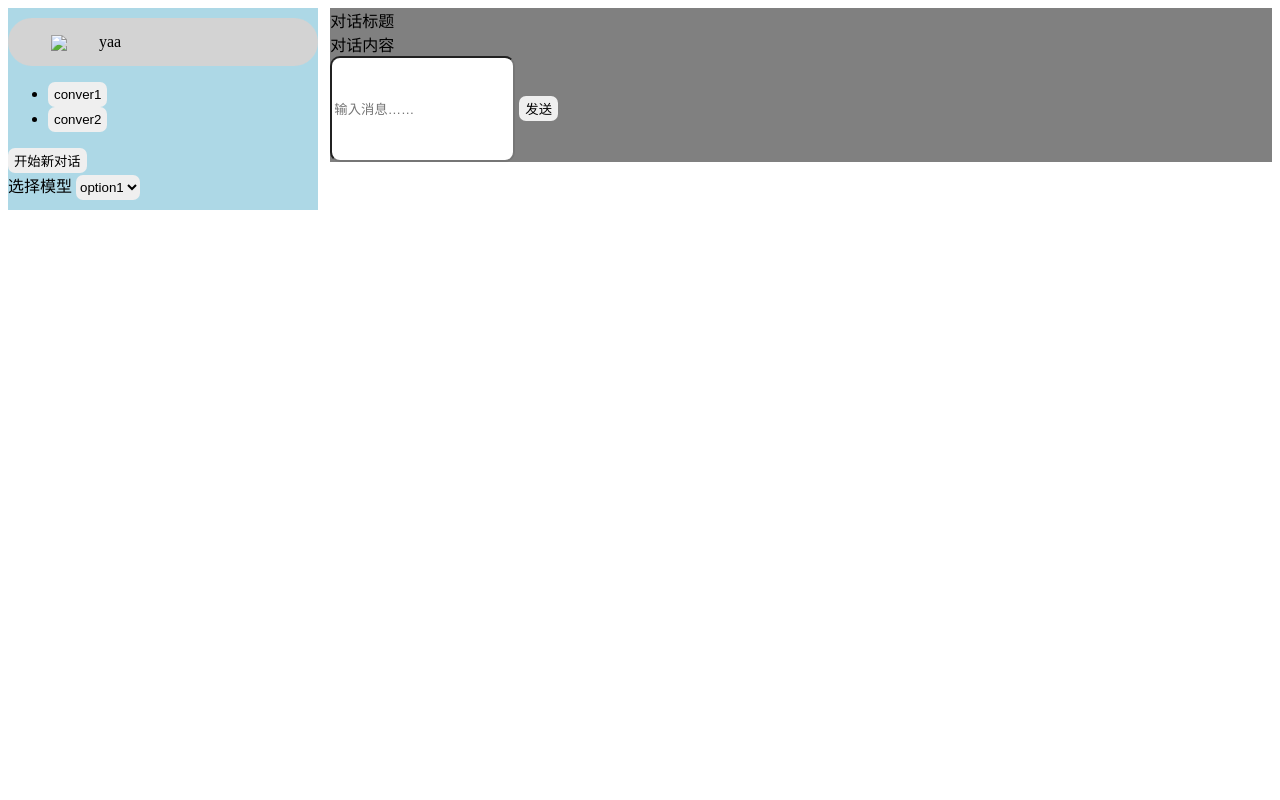
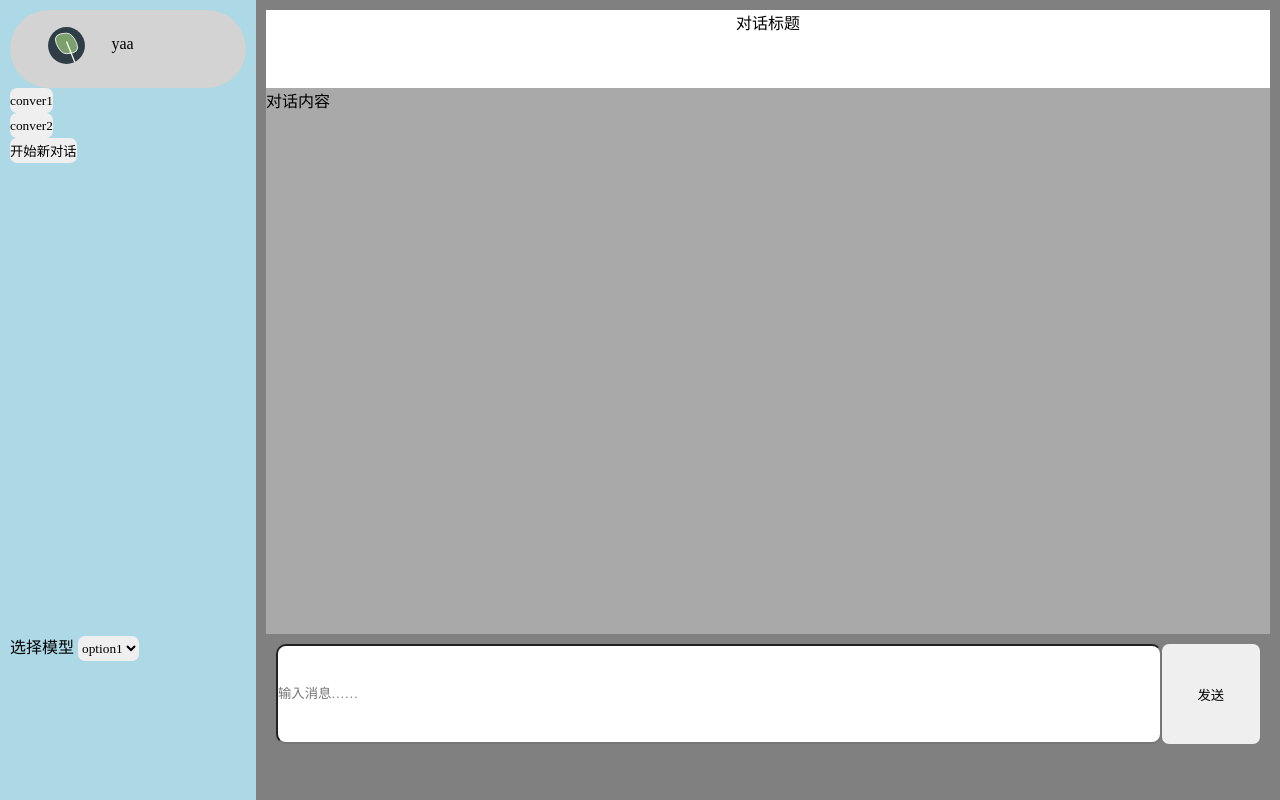
Before and after one commit to Lyf986/yaa-frontend, a plain HTML site: page index.html in a window 1280 px wide. Drawn offline with nearby package versions, Linux system fonts and the light colour scheme.

Commit message:
【更新】界面雏形搭建

```diff
--- a/index.css
+++ b/index.css
@@ -1,47 +1,83 @@
+*{
+    margin: 0;
+    padding: 0;
+    box-sizing: border-box;
+    /* 字体最后可能要替换成url */
+    font-family: "Lobster 1.4", "得意黑";
+}
 .container{
+    /* 背景颜色(调试用，最后可能要删掉) */
     background: green;
+}
+
+.sidebar{
+    /* 侧边栏 */
+    position: fixed;
+    top: 0;
+    left: 0;
+    height: 100%;
+    width: 20%;
+    float: left;
+    padding: 10px 10px;
+    background: lightblue;
 
 }
-.sidebar{
+.conversation{
+    /* 对话主体部分(右侧) */
+    position: fixed;
+    top: 0;
+    right: 0;
     height: 100%;
-    width: 24.5%;
-    float: left;
-    background: lightblue;
-    padding: 10px 0px;
-}
-.conversation{
-    height: 100%;
-    width: 74.5%;
+    width: 80%;
     float: right;
+    padding: 10px 10px;
     background: grey;
 }
+
 .sidebar-header{
+    /* 侧边栏顶部LOGO部分 */
     padding: 15px;
     height: 10%;
     background: lightgray;
     border-radius: 50px;
     img{
         display: inline-block;
-        height: 100%;
+        width: 30%;
         padding-left: 10%;
         vertical-align: middle;
     }
     span{
         display: inline-block;
-        height: 100%;
+        font-size: 100%;
         padding-left: 10%;
-        font-family: "Lobster 1.4";
         vertical-align: baseline;
     }
 }
-.sidebar-conversation-list{
+
+.sidebar-middle{
+    /* 侧边栏中间部分 */
     height: 70%;
 }
 .sidebar-bottom{
+    /* 侧边栏底部部分 */
     height: 20%;
 }
-.sidebar-history-list{
 
+.conversation-title{
+    /* 对话标题 */
+    height: 10%;
+    background: white;
+    text-align: center;
+}
+.conversation-content{
+    /* 对话内容 */
+    height: 70%;
+    background: darkgray;
+}
+.conversation-input{
+    /* 对话输入窗口 */
+    height: 20%;
+    padding: 10px;
 }
 
 .btn{
@@ -49,7 +85,16 @@
     border: 0px;
     border-radius: 7px;
 }
+#btn-sendMessage{
+    /* 发送消息按钮 */
+    position: relative;
+    float: right;
+    height: 100px;
+    width: 10%;
+}
 .input-text{
+    /* 消息输入框 */
     height: 100px;
+    width: 90%;
     border-radius: 10px;
 }
--- a/index.html
+++ b/index.html
@@ -2,31 +2,24 @@
 <html>
     <head>
         <title>Title</title>
-        <link rel="stylesheet" type="text/css" href="index.css">
+        <link rel="stylesheet" href="index.css">
+        <!-- Boxicons CSS -->
+        <link rel="stylesheet" href="https://unpkg.com/boxicons@2.1.4/css/boxicons.min.css">
         <meta charset="utf-8">
 
     </head>
     <body>
         <div class="container">
-            <div class="conversation">
-                <div class="conversation-title">
-                    对话标题
+            <!-- 侧边栏(左侧) -->
+            <div class="sidebar">
+                <!-- 侧边栏顶部 -->
+                <div class="sidebar-header">
+                    <img src="Byte-Tea-Logo/Byte-Tea.svg">
+                    <span >yaa</span>
                 </div>
-                <div class="conversation-content">
-                    对话内容
-                </div>
-                <div class="conversation-input">
-                    <input class="input-text" type="text" placeholder="输入消息……">
-                    <button class="btn" id="sendMessage" onclick="">发送</button>
-                </div>
-            </div>
-            <div class="sidebar">
-                <div class="sidebar-header">
-                    <img src="204837535.png">
-                    <span>yaa</span>
-                </div>
-                <div class="sidebar-conversation-list">
-                    <div class="sidebar-history-list">
+                <!-- 侧边栏中间部分 -->
+                <div class="sidebar-middle">
+                    <div class="sidebar-middle-history-list">
                         <ul>
                             <li>
                                 <button class="btn" type="button" onclick="">conver1</button>
@@ -40,6 +33,7 @@
                         开始新对话
                     </button>
                 </div>
+                <!-- 侧边栏底部 -->
                 <div class="sidebar-bottom">
                     <span>选择模型</span>
                     <select class="btn" id="model-select">
@@ -51,7 +45,20 @@
                     </select>
                 </div>
             </div>
-
+            <!-- 主体对话部分(右侧) -->
+            <div class="conversation">
+                <!-- 对话标题 -->
+                <div class="conversation-title">
+                    对话标题
+                </div>
+                <div class="conversation-content">
+                    对话内容
+                </div>
+                <div class="conversation-input">
+                    <input class="input-text" type="text" placeholder="输入消息……">
+                    <button class="btn" id="btn-sendMessage" onclick="">发送</button>
+                </div>
+            </div>
         </div>
     </body>
 </html>
--- /dev/null
+++ b/test-Don't_mind_about_it/index.css
@@ -0,0 +1,74 @@
+.container{
+    background: green;
+
+}
+.sidebar{
+    width: 20%;
+    background: lightblue;
+    padding: 10px 0px;
+}
+.conversation{
+    width: 80%;
+    background: grey;
+}
+.layout{
+    width: 80%;
+    min-height: 500px;
+    background: #fff;
+    border-radius:10px;
+    margin:0 auto;
+    box-shadow:0 0 20px rgba(0,0,0,0.05);
+    padding:30px;
+    /*grid布局 两端对齐,最后一行左对齐 */
+    display: grid;
+    grid-template-columns: repeat(auto-fill, minmax(260px, 1fr));
+    gap:30px;
+}
+.layout .box{
+    height: 200px;
+    background:#FFCF7F;
+    border-radius: 8px;
+    padding:10px;
+    display: flex;
+    align-items: center;
+    justify-content: center;
+    color: ■#fff;
+}
+.sidebar-header{
+    padding: 15px;
+    height: 10%;
+    background: lightgray;
+    border-radius: 50px;
+    img{
+        display: inline-block;
+        width: 20%;
+        padding-left: 10%;
+        vertical-align: middle;
+    }
+    span{
+        display: inline-block;
+        font-size: 200%;
+        padding-left: 10%;
+        font-family: "Lobster 1.4";
+        vertical-align: baseline;
+    }
+}
+.sidebar-conversation-list{
+    height: 70%;
+}
+.sidebar-bottom{
+    height: 20%;
+}
+.sidebar-history-list{
+
+}
+
+.btn{
+    height: 25px;
+    border: 0px;
+    border-radius: 7px;
+}
+.input-text{
+    height: 100px;
+    border-radius: 10px;
+}
```
Also changed, not shown: test-Don't_mind_about_it/index.html (added, +23 -0 lines), deepseek-like/ds.css (renamed from deepseek/ds.css), deepseek-like/ds.html (renamed from deepseek/ds.html).
